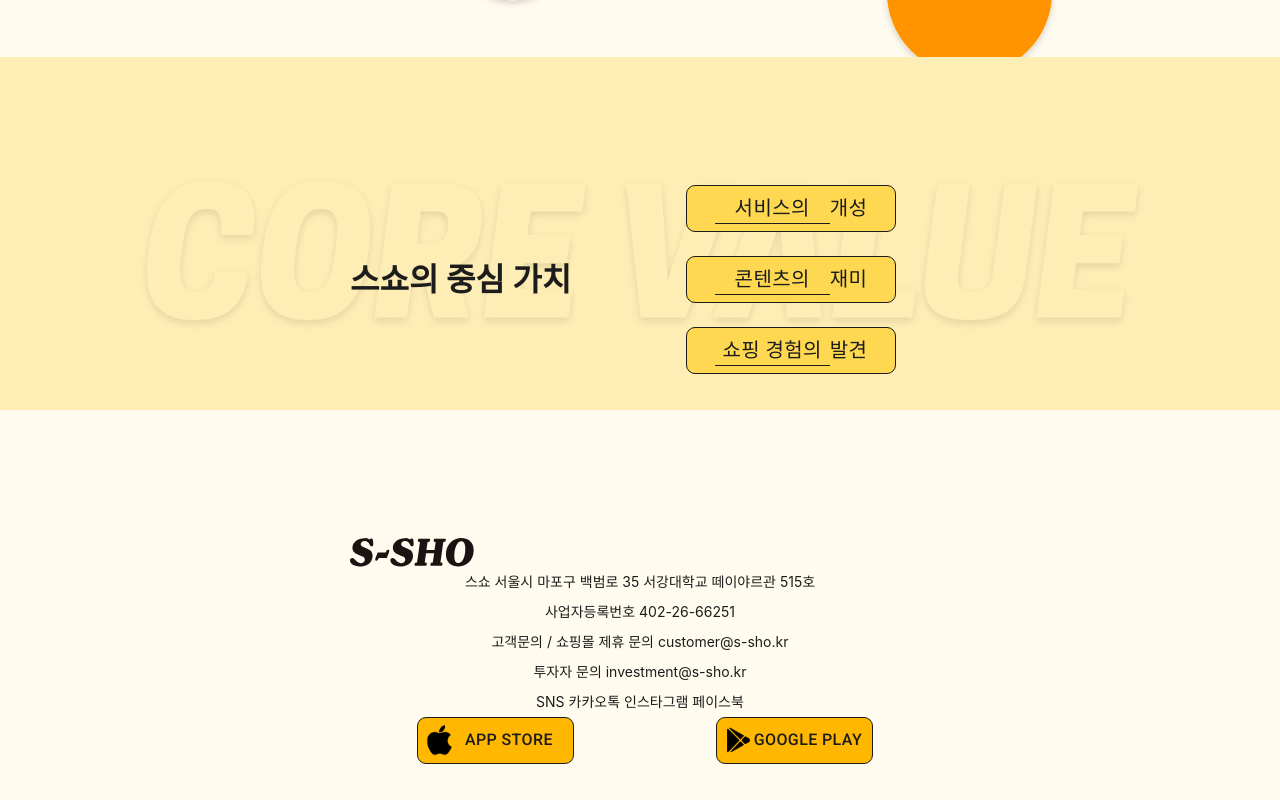
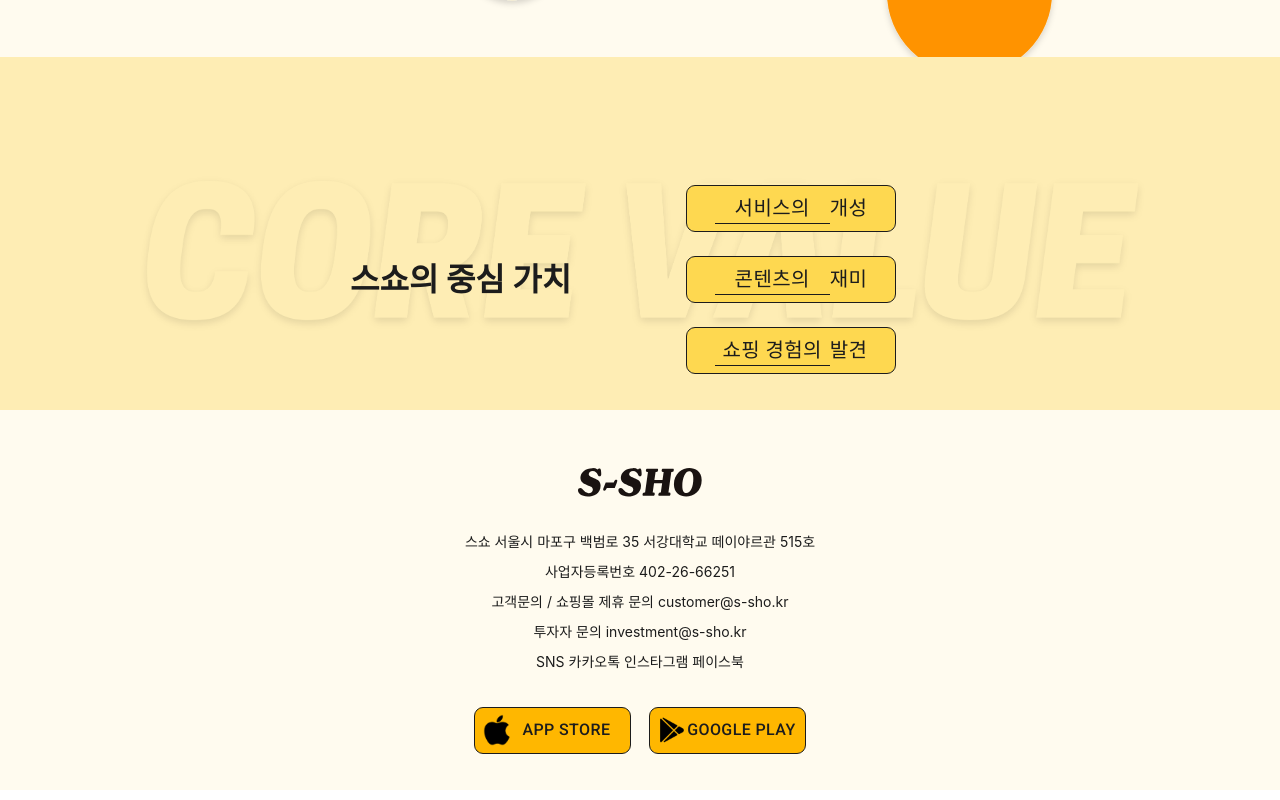
Before and after one commit to ssho-lab/ssho-website, a React (Create React App) app: page / in a window 1280 px wide. Shown: the part 2585-3385 px from the top of the page. Built offline with nearby package versions, Linux system fonts and the light colour scheme.

Commit message:
fix: footer layout

```diff
--- a/src/pages/FooterPage/index.jsx
+++ b/src/pages/FooterPage/index.jsx
@@ -15,7 +15,7 @@ const FooterPage = ({history}) => {
         <styles.box color={styles.backLightYellow} style={{position: 'relative'}}>
             <StyledContainer>
                 <StyledContentContainer>
-                    <SshoLogo />
+                  <SshoLogo style={{marginBottom: 30}} />
                   <styles.FooterText>
                       <>
                       스쇼 서울시 마포구 백범로 35 서강대학교 떼이야르관 515호<br />
@@ -25,23 +25,19 @@ const FooterPage = ({history}) => {
                       SNS <>카카오톡</> <>인스타그램</> <>페이스북</>
                       </>
                   </styles.FooterText>
-                <Grid container direction="row">
-                    <Grid item md>
+                  <Grid container direction="row" alignItems="center" justify="center" style={{marginTop: 30}}>
                     <styles.button color={styles.deepYellow}>
                       <IconImage src={AppStore} />
                           <div style={{width: '80%', justifyContent: 'center'}}>
                             <styles.buttonText>App Store</styles.buttonText>
                           </div>
                     </styles.button>
-                    </Grid>
-                    <Grid item md>
                     <styles.button color={styles.deepYellow} style={{marginLeft: 18}}>
                       <IconImage src={playStore} />
                         <div style={{width: '80%', justifyContent: 'center'}}>
                           <styles.buttonText>Google Play</styles.buttonText>
                         </div>
                     </styles.button>
-                    </Grid>
                   </Grid>
                 </StyledContentContainer>
 
@@ -53,7 +49,7 @@ const FooterPage = ({history}) => {
 export default FooterPage;
 
 const StyledContainer = styled.div`
-  padding-top: 100px;
+  padding-top: 30px;
   max-width: 740px;
   width: 100%;
   padding-bottom: 36px;
@@ -71,6 +67,7 @@ const StyledContentContainer = styled.div`
   width: 100%;
   flex-direction: column;
   margin-top: 28px;
+  align-items: center;
 `;
 const IconImage = styled.img`
   width: 20%;
--- a/src/pages/SellerPage/index.jsx
+++ b/src/pages/SellerPage/index.jsx
@@ -10,7 +10,7 @@ import Seller2 from '../../data/image/seller2.svg';
 import Seller3 from '../../data/image/seller3.svg';
 
 const SellerPage = (props) => {
-    const ref = useRef(null);
+  const ref = useRef(null);
   const [scrollTop, setScrollTop] = useState(0);
 
   const handleScroll = (e) => {
```
Also changed, not shown: 1 other file (tests, documents, lock files or other folders). Lines whose indentation alone changed are shown as unchanged.
